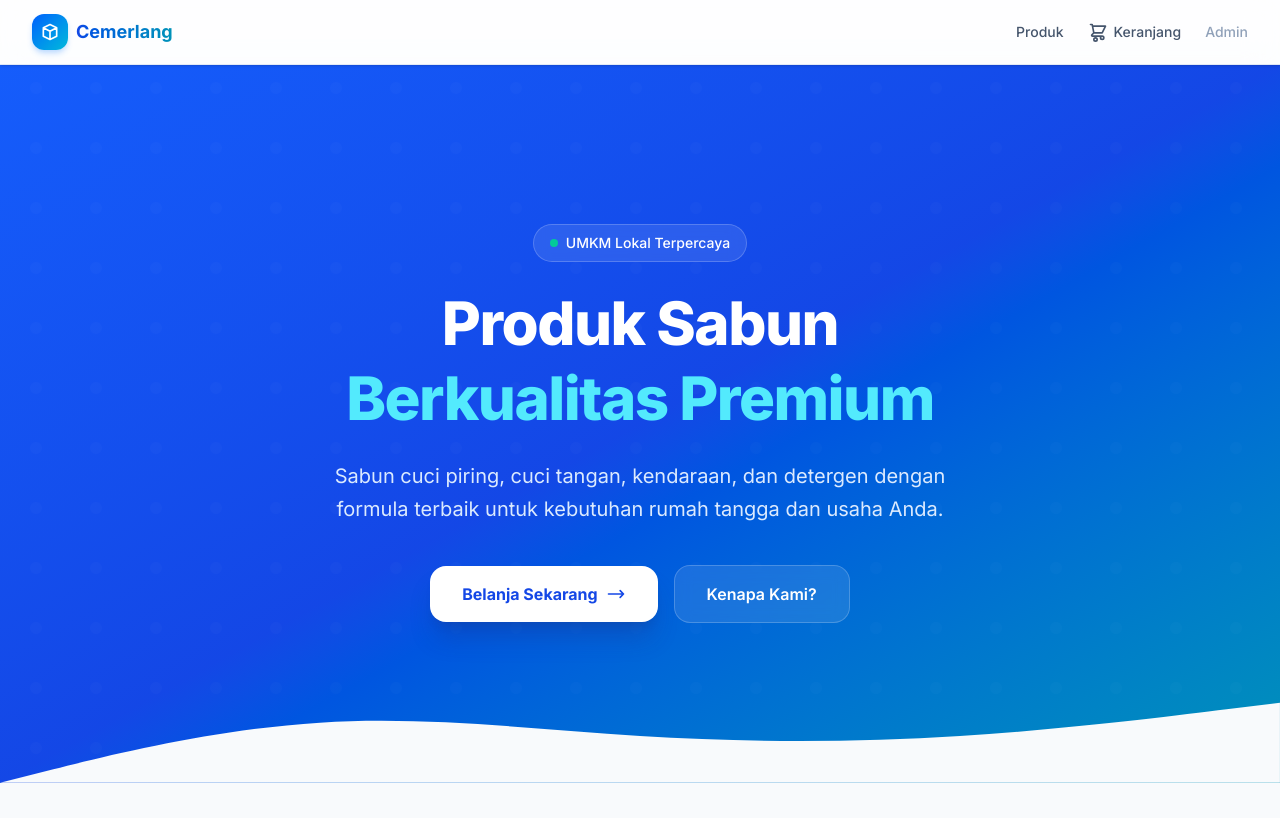
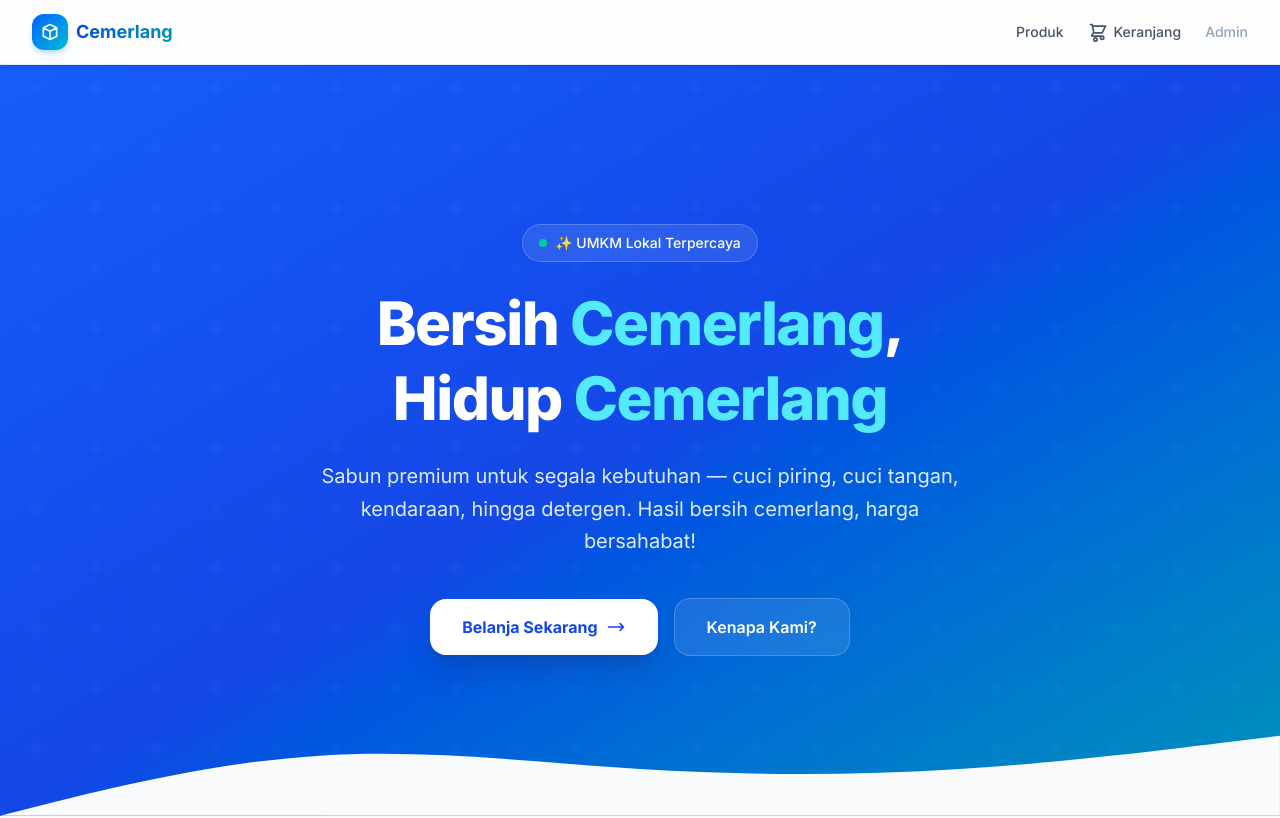
Before and after one commit to koperasiRAS/sabunku-ecommerce, a Next.js app in the folder web/: page / in a window 1280 px wide. Shown: the top 818 px of the page. Built offline with nearby package versions, Linux system fonts and the light colour scheme.

Commit message:
Update hero: Bersih Cemerlang, Hidup Cemerlang

```diff
--- a/web/src/app/page.tsx
+++ b/web/src/app/page.tsx
@@ -12,17 +12,17 @@ export default function LandingPage() {
           <div className="text-center animate-fade-in">
             <div className="inline-flex items-center gap-2 px-4 py-2 bg-white/10 backdrop-blur-sm border border-white/20 text-white text-sm font-medium rounded-full mb-6">
               <span className="w-2 h-2 bg-emerald-400 rounded-full animate-pulse"></span>
-              UMKM Lokal Terpercaya
+              ✨ UMKM Lokal Terpercaya
             </div>
 
             <h1 className="text-4xl sm:text-5xl lg:text-6xl font-extrabold text-white mb-6 leading-tight tracking-tight">
-              Produk Sabun
+              Bersih <span className="text-cyan-300">Cemerlang</span>,
               <br />
-              <span className="text-cyan-300">Berkualitas Premium</span>
+              Hidup <span className="text-cyan-300">Cemerlang</span>
             </h1>
 
             <p className="text-lg sm:text-xl text-blue-100 max-w-2xl mx-auto mb-10 leading-relaxed">
-              Sabun cuci piring, cuci tangan, kendaraan, dan detergen dengan formula terbaik untuk kebutuhan rumah tangga dan usaha Anda.
+              Sabun premium untuk segala kebutuhan — cuci piring, cuci tangan, kendaraan, hingga detergen. Hasil bersih cemerlang, harga bersahabat!
             </p>
 
             <div className="flex flex-col sm:flex-row items-center justify-center gap-4">
```
